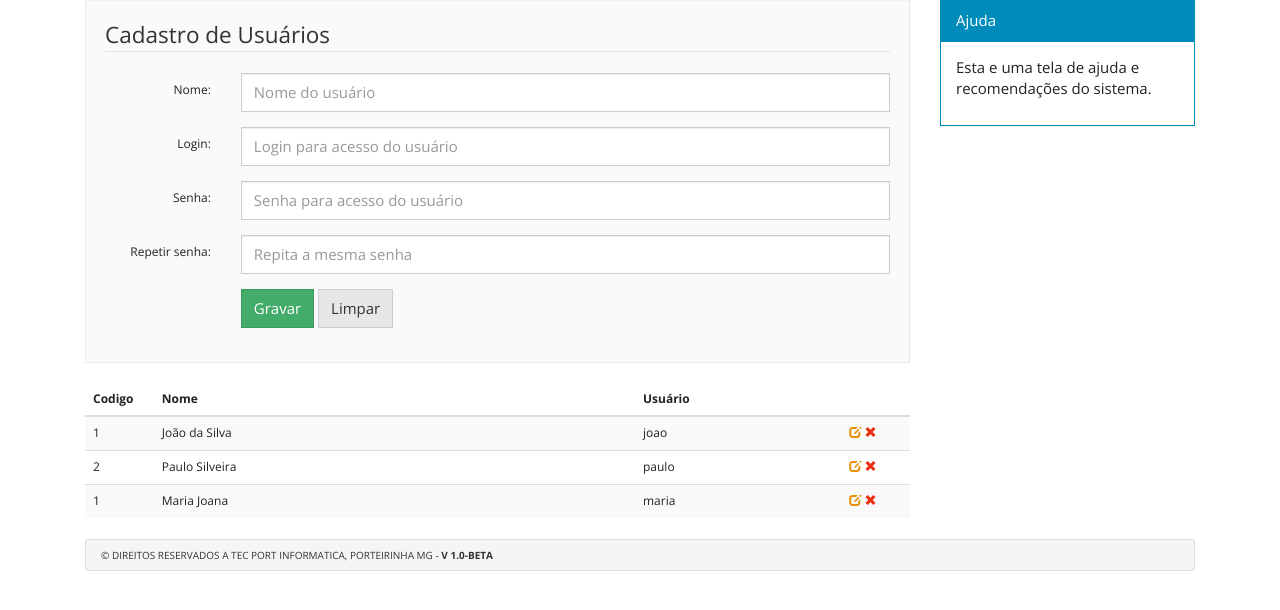
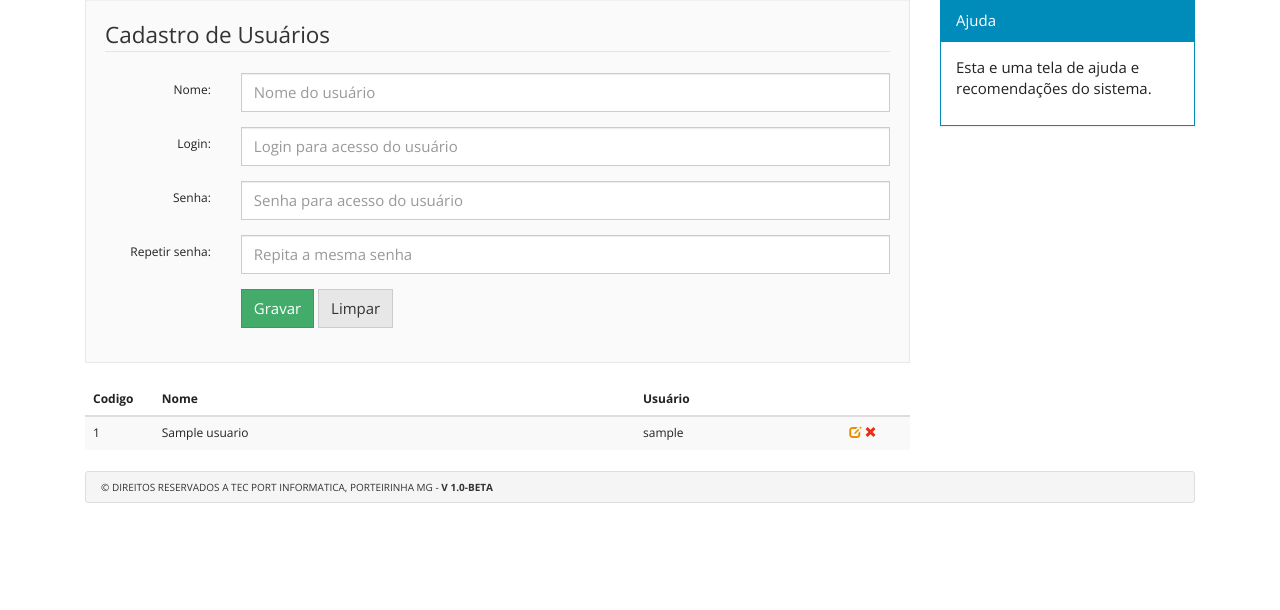
Before and after one commit to lucas-calixto/ControleOS, a PHP site: page /controle.php in a window 1280 px wide. Shown: the part 67-677 px from the top of the page. Run offline with PHP 8.4, Linux system fonts and the light colour scheme; tables that the repository leaves empty hold one stand-in row (values such as "Sample post").

Commit message:
Finalização do CRUD de usuários.

```diff
--- a/controle.php
+++ b/controle.php
@@ -1,4 +1,3 @@
-<?php ?>
 <!DOCTYPE html>
 <html lang="pt-br">
     <head>
@@ -38,15 +37,15 @@
                                 <a href="#" class="dropdown-toggle" data-toggle="dropdown" role="button" aria-expanded="false">Arquivo <span class="caret"></span></a>
                                 <ul class="dropdown-menu" role="menu">
                                     <li class="divider"></li>
-                                    <li><a href="#">Cadastro de Usuários</a></li>
-                                    <li><a href="#">Cadastro de Atendentes</a></li>
-                                    <li><a href="#">Cadastro de Tecnicos</a></li>
-                                    <li><a href="#">Cadastro de Tipos</a></li>
+                                    <li><a href="?pg=usuario">Cadastro de Usuários</a></li>
+                                    <li><a href="?pg=atendente">Cadastro de Atendentes</a></li>
+                                    <li><a href="?pg=tecnico">Cadastro de Tecnicos</a></li>
+                                    <li><a href="?pg=tipo">Cadastro de Tipos</a></li>
                                     <li class="divider"></li>
                                     <li><a href="#">Cadastro de Clientes</a></li>
                                 </ul>
                             </li>
-                            <li><a href="#">Controle</a></li>
+                            <li><a href="">Controle</a></li>
                             <li><a href="#">Atendimentos</a></li>
                             <li><a href="#">Relatorios</a></li>
                             <li><a href="#">Logs</a></li>
--- a/controle/UsuarioControle.php
+++ b/controle/UsuarioControle.php
@@ -7,18 +7,40 @@ class UsuarioControle {
     private $dao;
 
     function __construct() {
-        //$this->dao = new UsuarioDAO();
+        $this->dao = new UsuarioDAO();
     }
 
     public function cadastra(Usuario $usuario) {
-        if(trim(strlen($usuario->getNome_usuario() > 0))
-                && trim(strlen($usuario->getLogin_usuario() > 0))
-                && trim(strlen($usuario->getSenha_usuario() > 0))) {
+
+        if (trim(strlen($usuario->getNome_usuario()) > 0) && trim(strlen($usuario->getLogin_usuario()) > 0) && trim(strlen($usuario->getSenha_usuario()) > 0)) {
 
             return $this->dao->cadastra($usuario);
         } else {
+
             return false;
         }
     }
 
+    public function lista() {
+        return $this->dao->lista();
+    }
+
+    public function editar(Usuario $usuario) {
+
+        if (trim(strlen($usuario->getNome_usuario()) > 0) && trim(strlen($usuario->getLogin_usuario()) > 0) && trim(strlen($usuario->getSenha_usuario()) > 0)) {
+
+            return $this->dao->editar($usuario);
+        } else {
+
+            return false;
+        }
+    }
+
+    public function busca($cod) {
+        return $this->dao->busca($cod);
+    }
+
+    public function excluir($cod) {
+        return $this->dao->excluir($cod);
+    }
 }
--- a/dao/UsuarioDAO.php
+++ b/dao/UsuarioDAO.php
@@ -17,15 +17,91 @@ class UsuarioDAO {
 
     public function cadastra(Usuario $usuario) {
         try {
-            $sql = "INSERT INTO (nome_usuario, login_usuario, senha_usuario) VALUES (:usuario :nome :senha);";
+            $sql = "INSERT INTO usuarios (nome_usuario, login_usuario, senha_usuario) VALUES (:nome, :login, :senha)";
 
             $parametros = array(
-                ":usuario" => $usuario->getNome_usuario(),
+                ":nome" => $usuario->getNome_usuario(),
                 ":login" => $usuario->getLogin_usuario(),
                 ":senha" => $usuario->getSenha_usuario()
             );
 
             return $this->banco->ExecuteNonQuery($sql, $parametros);
+        } catch (PDOException $ex) {
+            echo $ex->getMessage();
+        }
+    }
+
+    public function lista() {
+        try {
+            $sql = "SELECT cod_usuario, nome_usuario, login_usuario FROM usuarios";
+
+            $usuarios = [];
+            $retorno = $this->banco->ExecuteQuery($sql);
+
+            foreach ($retorno as $ln) {
+                $usuario = new Usuario();
+                $usuario->setCod_usuario($ln['cod_usuario']);
+                $usuario->setNome_usuario($ln['nome_usuario']);
+                $usuario->setLogin_usuario($ln['login_usuario']);
+
+                $usuarios[] = $usuario;
+            }
+
+            return $usuarios;
+        } catch (PDOException $ex) {
+            echo $ex->getMessage();
+        }
+    }
+
+    public function editar(Usuario $usuario) {
+
+        try {
+            $sql = "UPDATE usuarios SET nome_usuario = :nome, login_usuario = :login, senha_usuario = :senha WHERE cod_usuario = :cod";
+            $parametros = array(
+                ":nome" => $usuario->getNome_usuario(),
+                ":login" => $usuario->getLogin_usuario(),
+                ":senha" => $usuario->getSenha_usuario(),
+                ":cod" => $usuario->getCod_usuario()
+            );
+
+            return $this->banco->ExecuteNonQuery($sql, $parametros);
+        } catch (PDOException $ex) {
+            echo $ex->getMessage();
+        }
+    }
+
+    public function busca($cod) {
+        try {
+            $sql = "SELECT cod_usuario, nome_usuario, login_usuario FROM usuarios WHERE cod_usuario = :cod";
+
+            $parametros = array(
+                ":cod" => $cod
+            );
+
+            $retorno = $this->banco->ExecuteQueryOneRow($sql, $parametros);
+
+            $usuario = new Usuario();
+            $usuario->setCod_usuario($retorno['cod_usuario']);
+            $usuario->setNome_usuario($retorno['nome_usuario']);
+            $usuario->setLogin_usuario($retorno['login_usuario']);
+
+            return $usuario;
+        } catch (PDOException $ex) {
+            echo $ex->getMessage();
+        }
+    }
+
+    public function excluir($cod) {
+        try {
+            $sql = "DELETE FROM usuarios WHERE cod_usuario = :cod";
+
+            $parametros = array(
+                ":cod" => $cod
+            );
+
+            $retorno = $this->banco->ExecuteQuery($sql, $parametros);
+
+            return $retorno;
 
         } catch (PDOException $ex) {
             echo $ex->getMessage();
--- a/visao/usuario.php
+++ b/visao/usuario.php
@@ -7,11 +7,11 @@ $usuario = new Usuario();
 $nome_usuario = "";
 $login_usuario = "";
 $senha_usuario = "";
-$senha_dois_usuario = "";
 
-$cod_usuario = filter_input(INPUT_POST, "cod_usuario");
+$acao = filter_input(INPUT_GET, "acao");
+$cod_usuario = filter_input(INPUT_GET, "cod_usuario");
 
-if ($cod_usuario) {
+if (!$acao) {
     $usuario->setNome_usuario(filter_input(INPUT_POST, "nome_usuario"));
     $usuario->setLogin_usuario(filter_input(INPUT_POST, "login_usuario"));
     $usuario->setSenha_usuario(filter_input(INPUT_POST, "senha_usuario"));
@@ -21,48 +21,87 @@ if ($cod_usuario) {
     } else {
         $resultado = "Erro ao cadastrar usuário!";
     }
+} elseif (!strcmp($acao, "editar")) {
+    $usuario = $controle->busca($cod_usuario);
+    $nome_usuario = $usuario->getNome_usuario();
+    $login_usuario = $usuario->getLogin_usuario();
+} elseif (!strcmp(filter_input(INPUT_GET, "metodo"), "gravar")) {
+    $usuario->setCod_usuario($cod_usuario);
+    $usuario->setNome_usuario(filter_input(INPUT_POST, "nome_usuario"));
+    $usuario->setLogin_usuario(filter_input(INPUT_POST, "login_usuario"));
+    $usuario->setSenha_usuario(filter_input(INPUT_POST, "senha_usuario"));
+    if ($controle->editar($usuario)) {
+        $resultado = "Usuário cadastrado com sucesso!";
     } else {
-
+        $resultado = "Erro ao cadastrar usuário!";
+    }
+} else {
+    $controle->excluir($cod_usuario);
 }
 ?>
+<!-- SCRIPT DE VALIDAÇÃO DOS CAMPOS DE SENHA -->
+<script>
+    function validaSenha() {
+        senha = document.getElementById("senha_usuario").value;
+        senhaDois = document.getElementById("senha_dois_usuario").value;
+
+        if (senha !== senhaDois) {
+            alert("As senhas não conferem!");
+        } else {
+            document.getElementById("form").submit();
+        }
+    }
+</script>
 
 <section class="container">
     <article class="col-lg-9">
         <div class="well">
-                    <form class="form-horizontal" method="POST" action="?pg=usuario">
-                        <fieldset>
+            <form class="form-horizontal" method="POST" action="?pg=usuario<?php
+            if ($acao) {
+                echo '&acao=pr&metodo=gravar&cod_usuario=';
+                echo filter_input(INPUT_GET, "cod_usuario");
+            }
+            ?>" id="form">
+                  <?php if ($acao) { ?>
+                    <legend>Editar Usuário</legend>
+                <?php } else { ?>
                     <legend>Cadastro de Usuários</legend>
+                <?php } ?>
+
                 <div class="form-group">
                     <label for="nome_usuario" class="col-lg-2 control-label">Nome:</label>
                     <div class="col-lg-10">
-                                    <input type="text" class="form-control" id="nome_usuario" value="<?= $nome_usuario ?>" placeholder="Nome do usuário">
+                        <input type="text" name="nome_usuario" class="form-control" id="nome_usuario" value="<?= $nome_usuario ?>" placeholder="Nome do usuário">
                     </div>
                 </div>
                 <div class="form-group">
                     <label for="login_usuario" class="col-lg-2 control-label">Login:</label>
                     <div class="col-lg-10">
-                                    <input type="text" class="form-control" id="login_usuario" value="<?= $login_usuario ?>" placeholder="Login para acesso do usuário">
+                        <input type="text" name="login_usuario" class="form-control" id="login_usuario" value="<?= $login_usuario ?>" placeholder="Login para acesso do usuário">
                     </div>
                 </div>
                 <div class="form-group">
                     <label for="senha_usuario" class="col-lg-2 control-label">Senha:</label>
                     <div class="col-lg-10">
-                                    <input type="password" class="form-control" id="senha_usuario" value="<?= $senha_usuario ?>" placeholder="Senha para acesso do usuário">
+                        <input type="password" name="senha_usuario" class="form-control" id="senha_usuario" value="<?= $senha_usuario ?>" placeholder="Senha para acesso do usuário">
                     </div>
                 </div>
                 <div class="form-group">
                     <label for="senha_dois_usuario" class="col-lg-2 control-label">Repetir senha:</label>
                     <div class="col-lg-10">
-                                    <input type="password" class="form-control" id="senha_dois_usuario" value="<?= $senha_dois_usuario ?>" placeholder="Repita a mesma senha">
+                        <input type="password" name="senha_dois_usuario" class="form-control" id="senha_dois_usuario" value="" placeholder="Repita a mesma senha">
                     </div>
                 </div>
                 <div class="form-group">
                     <div class="col-lg-10 col-lg-offset-2">
-                                    <button type="submit" class="btn btn-success">Gravar</button>
+                        <?php if (!strcmp($acao, "gravar")) { ?>
+                            <input type="hidden" value="gravar" />
+                        <?php } ?>
+
+                        <button type="button" class="btn btn-success" onclick="validaSenha()">Gravar</button>
                         <button type="reset" class="btn btn-default">Limpar</button>
                     </div>
                 </div>
-                        </fieldset>
             </form>
         </div>
 
@@ -76,27 +115,15 @@ if ($cod_usuario) {
                 </tr>
             </thead>
             <tbody>
+                <?php foreach ($controle->lista() as $usuario) { ?>
                     <tr>
-                            <td><span class="esp-tabela">1</span></td>
-                            <td><span class="esp-tabela">João da Silva</span></td>
-                            <td><span class="esp-tabela">joao</span></td>
-                            <td><a href="#" title="Editar"><span class="glyphicon glyphicon-edit orange" aria-hidden="true"></span></a>
-                                <a href="#" title="Exclir"><span class="glyphicon glyphicon-remove red" aria-hidden="true"></span></a></td>
+                        <td><span class="esp-tabela"><?= $usuario->getCod_usuario(); ?></span></td>
+                        <td><span class="esp-tabela"><?= $usuario->getNome_usuario(); ?></span></td>
+                        <td><span class="esp-tabela"><?= $usuario->getLogin_usuario(); ?></span></td>
+                        <td><a href="?pg=usuario&cod_usuario=<?= $usuario->getCod_usuario(); ?>&acao=editar" title="Editar"><span class="glyphicon glyphicon-edit orange" aria-hidden="true"></span></a>
+                            <a href="?pg=usuario&cod_usuario=<?= $usuario->getCod_usuario(); ?>&acao=excluir" title="Exclir" onclick="return confirm('Deseja excluir este registro?')"><span class="glyphicon glyphicon-remove red" aria-hidden="true"></span></a></td>
                     </tr>
-                        <tr>
-                            <td><span class="esp-tabela">2</span></td>
-                            <td><span class="esp-tabela">Paulo Silveira</span></td>
-                            <td><span class="esp-tabela">paulo</span></td>
-                            <td><a href="#" title="Editar"><span class="glyphicon glyphicon-edit orange" aria-hidden="true"></span></a>
-                                <a href="#" title="Exclir"><span class="glyphicon glyphicon-remove red" aria-hidden="true"></span></a></td>
-                        </tr>
-                        <tr>
-                            <td><span class="esp-tabela">1</span></td>
-                            <td><span class="esp-tabela">Maria Joana</span></td>
-                            <td><span class="esp-tabela">maria</span></td>
-                            <td><a href="#" title="Editar"><span class="glyphicon glyphicon-edit orange" aria-hidden="true"></span></a>
-                                <a href="#" title="Exclir"><span class="glyphicon glyphicon-remove red" aria-hidden="true"></span></a></td>
-                        </tr>
+                <?php } ?>
             </tbody>
         </table>
     </article>
```
Lines whose indentation alone changed are shown as unchanged.
